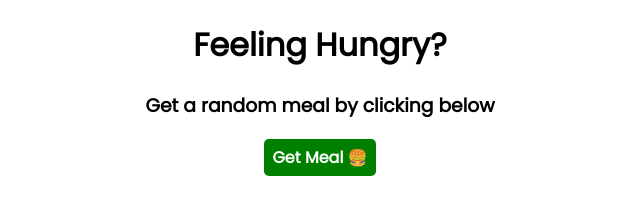
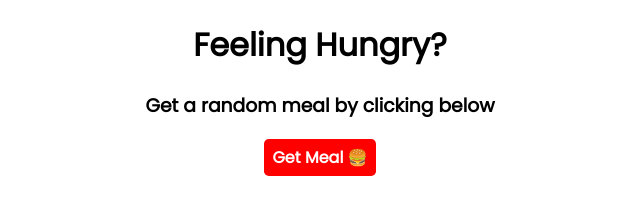
Before and after one commit to Haikalrfli47/random-meal, a plain HTML site: page index.html in a window 1280 px wide. Shown: the whole page, without its empty margins (320-960 px from the left). Drawn offline with Linux system fonts and the light colour scheme.

Commit message:
mengubah warna tombol

```diff
--- a/style.css
+++ b/style.css
@@ -34,7 +34,7 @@ img {
 
 .btn {
   width: 100px;
-  background-color: green;
+  background-color: red;
 }
 
 .thumb {
```
Also changed, not shown: script.js (+2 -10 lines).
